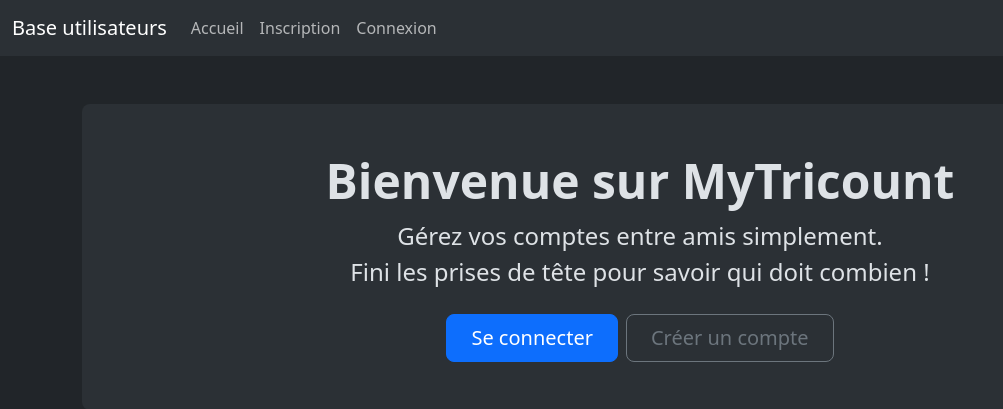
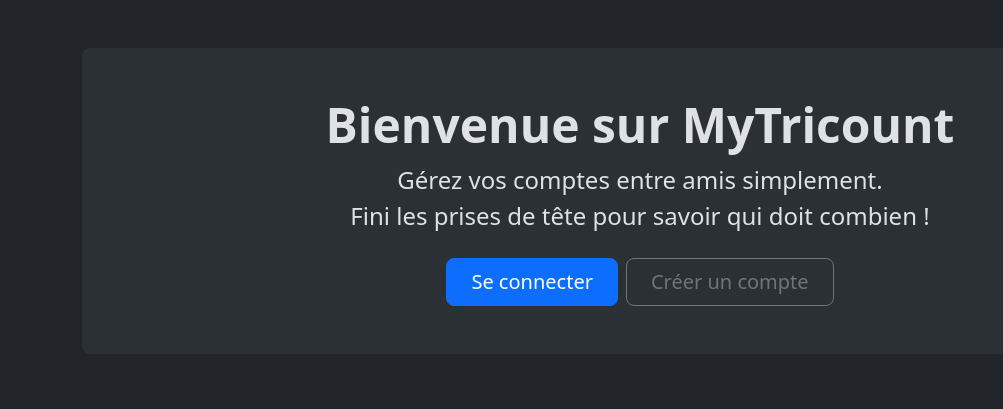
Before and after one commit to mathysj45/Projet_tricount, a PHP site: page / in a window 1280 px wide. Shown: the top 409 px of the page, without its empty margins (0-1003 px from the left). Run offline with PHP 8.4, Linux system fonts and the light colour scheme.

```diff
--- a/templates/home/home.html.twig
+++ b/templates/home/home.html.twig
@@ -1,8 +1,8 @@
 {% extends "layout.html.twig" %}
 
-{% block header %}
+{# {% block header %}
     {% include "partials/_header.html.twig" %}
-{% endblock %}
+{% endblock %} #}
 
 {% block main %}
 <main class="py-5 container text-center">
--- a/templates/partials/_header.html.twig
+++ b/templates/partials/_header.html.twig
@@ -1,15 +1,12 @@
 <header>
     <nav class="navbar navbar-expand-lg bg-body-tertiary">
         <div class="container-fluid">
-            <a class="navbar-brand" href="index.php">Base utilisateurs</a>
+            <a class="navbar-brand" href="index.php">Accueil</a>
             <button class="navbar-toggler" type="button" data-bs-toggle="collapse" data-bs-target="#navbarSupportedContent" aria-controls="navbarSupportedContent" aria-expanded="false" aria-label="Toggle navigation">
                 <span class="navbar-toggler-icon"></span>
             </button>
             <div class="collapse navbar-collapse" id="navbarSupportedContent">
                 <ul class="navbar-nav me-auto mb-2 mb-lg-0">
-                    <li class="nav-item">
-                        <a class="nav-link" href="index.php">Accueil</a>
-                    </li>
                     <li class="nav-item">
                         <a class="nav-link" href="index.php?route=register">Inscription</a>
                     </li>
```
Also changed, not shown: templates/reimbursement/_reimbursement.html.twig (+9 -5 lines).
